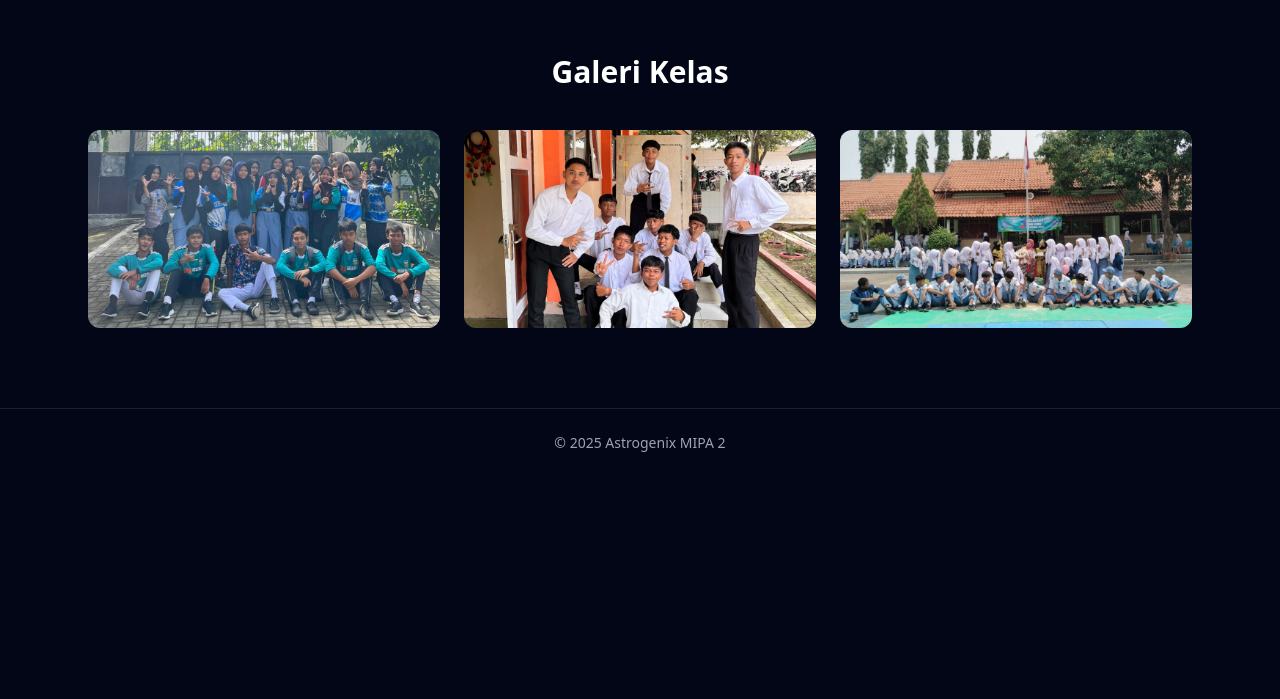
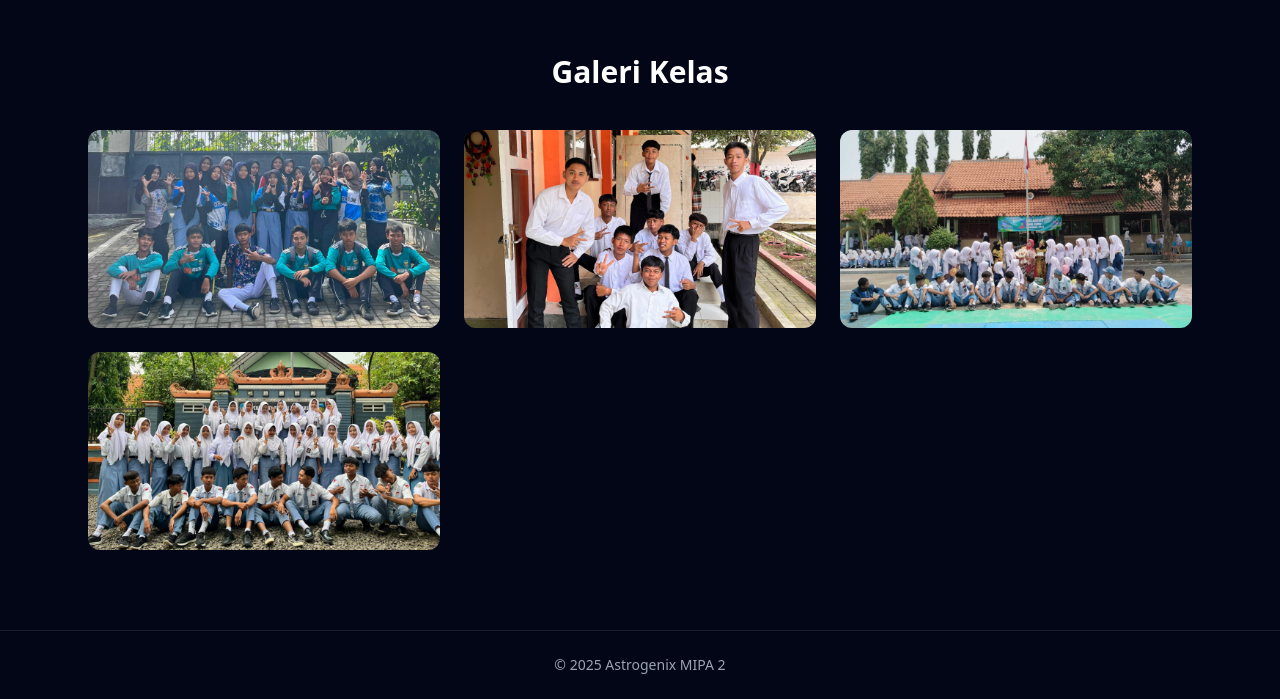
Before and after one commit to ViraaShop001/uji-kelas, a React (Vite) app: page / in a window 1280 px wide. Shown: the part 1919-2618 px from the top of the page. Before the commit the page ends 2396 px from the top, so only its background shows below. Built offline with nearby package versions, Linux system fonts and the light colour scheme.

Commit message:
Add img3 and img4 to the gallery array

```diff
--- a/src/data/gallery.js
+++ b/src/data/gallery.js
@@ -1,5 +1,6 @@
 export const gallery = [
   "/images/gallery/img1.jpg",
   "/images/gallery/img2.jpg",
-  "/images/gallery/img3.jpg"
+  "/images/gallery/img3.jpg",
+  "/images/gallery/img4.jpg"
 ]
```
